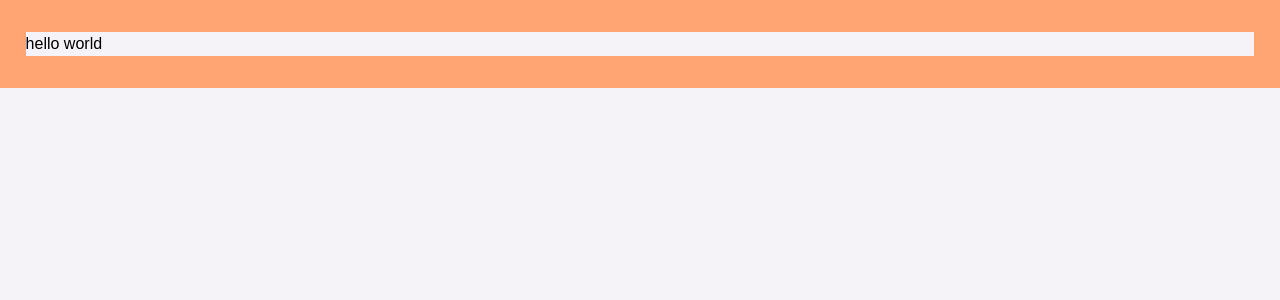
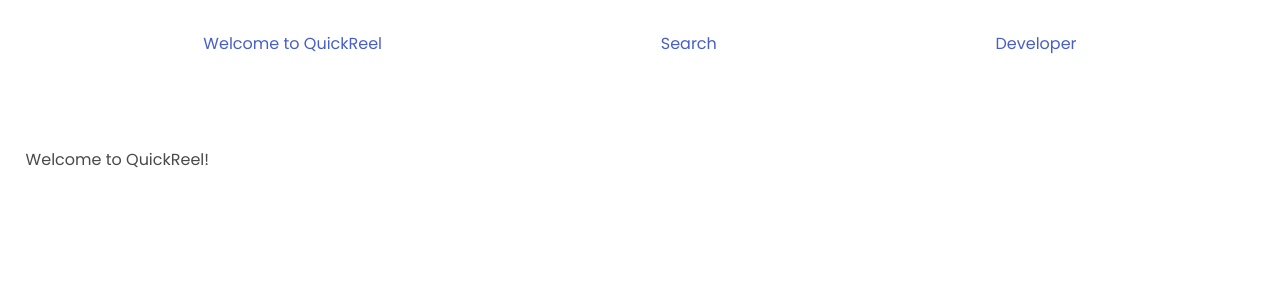
Before and after one commit to dimacuhamarc/quick-reel, a Next.js app: page / in a window 1280 px wide. Shown: the top 300 px of the page. Built offline with nearby package versions, Linux system fonts and the light colour scheme.

Commit message:
Fixed Hydration Issues, Added Navbar

```diff
--- a/app/globals.css
+++ /dev/null
@@ -1,19 +0,0 @@
-@tailwind base;
-@tailwind components;
-@tailwind utilities;
-
-@import url("https://use.typekit.net/kaj6oax.css");
-
-:root {
-  --background: #F5F3F7;
-  --primary: #F95700;
-  --secondary: #FFA473;
-  --text:#4A4A4A;
-}
-
-* {
-  margin: 0 auto;
-  font-family: all-round-gothic, sans-serif;
-  background-color: var(--background);
-  text-align: left;
-}
--- /dev/null
+++ b/app/globals.scss
@@ -0,0 +1,16 @@
+@import url('https://fonts.googleapis.com/css2?family=Poppins:ital,wght@0,300;0,400;0,500;0,600;0,700;1,800&display=swap');
+@import '../node_modules/bulma/bulma.sass';
+@import "../node_modules/bulma/sass/utilities/initial-variables";
+$family-sans-serif: 'Poppins', sans-serif;
+$primary: #F95700;
+:root {
+  --background: #F5F3F7;
+  --primary: #F95700;
+  --secondary: #FFA473;
+  --text:#4A4A4A;
+}
+
+* {
+  margin: 0 auto;
+  font-family: 'Poppins', sans-serif;
+}
--- a/app/layout.tsx
+++ b/app/layout.tsx
@@ -1,8 +1,8 @@
-import './globals.css'
-import { Inter } from 'next/font/google'
+import './globals.scss'
 import main from './page.module.scss';
+import Navbar from '../components/navbar/navbar';
 
-const inter = Inter({ subsets: ['latin'] })
+
 
 export default function RootLayout({
   children,
@@ -11,7 +11,12 @@
 }) {
   return (
     <html lang="en">
-      <body className={main.container}>{children}</body>
+      <body>
+      <Navbar />
+        <div className={main.container}>
+          {children}
+        </div>
+      </body>
     </html>
   )
 }
--- a/app/loading.tsx
+++ /dev/null
@@ -1,3 +0,0 @@
-export default function Loading() {
-    return <p>Loading...</p>;
-}
--- a/app/page.module.scss
+++ b/app/page.module.scss
@@ -1,4 +1,6 @@
+@import url('https://fonts.googleapis.com/css2?family=Poppins:ital,wght@0,300;0,400;0,500;0,600;0,700;1,800&display=swap');
+
 .container {
     padding: 2.5% 2%;
-    background-color: var(--secondary);
+    font-family: 'Poppins', sans-serif;
 }
--- a/app/page.tsx
+++ b/app/page.tsx
@@ -2,7 +2,9 @@
 
 export default function Home() {
   return (
-    <div> hello world </div>
+    <div>
+      <h1>Welcome to QuickReel!</h1>
+    </div>
   )
 }
 
--- /dev/null
+++ b/components/navbar/navbar.module.scss
@@ -0,0 +1,4 @@
+
+.container {
+    padding: 2.5% 2%;
+}
--- /dev/null
+++ b/components/navbar/navbar.tsx
@@ -0,0 +1,17 @@
+import Link from "next/link";
+
+import style from "./navbar.module.scss";
+
+export default function navbar() {
+    return (
+        <div className={style.container}>
+            <div className="container">
+                <div className="navbar is-flex is-justify-content-space-around">
+                    <Link href="/">Welcome to QuickReel</Link>
+                    <Link href="/">Search</Link>
+                    <Link href="https://github.com/dimacuhamarc" rel="noopener noreferrer" target="_blank">Developer</Link>
+                </div>
+            </div>
+        </div>
+    )
+}
--- a/package.json
+++ b/package.json
@@ -14,6 +14,7 @@
     "@types/react": "18.2.17",
     "@types/react-dom": "18.2.7",
     "autoprefixer": "10.4.14",
+    "bulma": "^0.9.4",
     "eslint": "8.46.0",
     "eslint-config-next": "13.4.12",
     "next": "13.4.12",
--- a/tsconfig.json
+++ b/tsconfig.json
@@ -23,6 +23,6 @@
       "@/*": ["./*"]
     }
   },
-  "include": ["next-env.d.ts", "**/*.ts", "**/*.tsx", ".next/types/**/*.ts"],
+  "include": ["next-env.d.ts", "**/*.ts", "**/*.tsx", ".next/types/**/*.ts", "app/page.tsx"],
   "exclude": ["node_modules"]
 }
```
Also changed, not shown: 1 other file (tests, documents, lock files or other folders).
